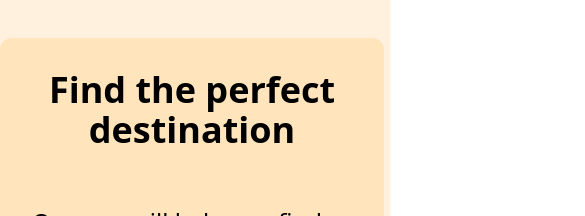
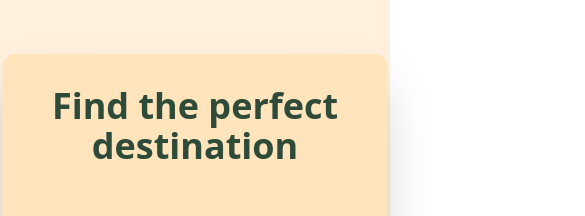
Before and after one commit to ElianGarcia01/mytinerary-ElianGarcia, a React (Vite) app: page / in a window 390 px wide. Shown: the part 1574-1790 px from the top of the page, 585 px wide, since content can reach past the window. Built offline with nearby package versions, Linux system fonts and the light colour scheme.

Commit message:
Section Carousel

```diff
--- a/src/components/Header.jsx
+++ b/src/components/Header.jsx
@@ -26,9 +26,10 @@ function Header() {
         <nav className="fixed top-0 left-0 w-full bg-slate-950/65 backdrop-blur-md text-white h-18 py-2 z-10 flex justify-center">
 
             <div className="container px-4 flex justify-between items-center h-full md:px-10 ">
+
                 {/* LOGO */}
                 <div>
-                    <a href="#" className="text-xl md:text-2xl lg:text-3xl font-bold">My Tinerary</a>
+                    <a href="" className="text-xl md:text-2xl lg:text-3xl font-bold">My Tinerary</a>
                 </div>
 
                 {/* Menu de navegacion visible ne pantallas grandes */}
@@ -36,12 +37,7 @@ function Header() {
                     {routes.map((route) => (
                         <li className="hover:text-gray-300 text-xl font-bold" key={route.path}><a href={route.path}>{route.name}</a></li>
                     ))}
-
                     < ButtonLogin />
-
-
-                    {/* <li><a href="#" className="hover:text-gray-300 text-xl font-bold">Home</a></li>
-                    <li><a href="#" className="hover:text-gray-300 text-xl font-bold">Cities</a></li> */}
                 </ul>
 
 
--- a/src/pages/Home.jsx
+++ b/src/pages/Home.jsx
@@ -23,17 +23,17 @@ export default function Home() {
             {/* SECCION MAIN HOME */}
             <div className=" bg-[#fff1de]">
 
-                <div className="min-h-screen flex flex-col-reverse lg:max-h-screen lg:flex-row lg:justify-center lg:space-x-6 lg:items-center">
+                <div className="min-h-screen flex flex-col-reverse justify-center items-center lg:max-h-screen lg:flex-row lg:justify-center lg:space-x-6 lg:items-center">
 
                     {/* CARD */}
-                    <div className="bg-[#ffe4bc] h-full w-96 p-8 rounded-xl flex flex-col justify-center space-y-14 mt-16">
-                        <h4 className=" text-center text-4xl font-bold">Find the perfect destination</h4>
+                    <div className="bg-[#ffe4bc] h-full w-96 p-8 rounded-xl flex flex-col justify-center space-y-14 mt-16 shadow-2xl">
+                        <h4 className="text-[#2E4A38] text-center text-4xl font-bold">Find the perfect destination</h4>
                         <p className=" text-2xl">Our app will help you find the perfect path for your next trip. With an easy-to-use interface and a host of itinerary options, planning your next trip has never been easier.</p>
                         <button className="bg-blue-700 hover:bg-blue-600/85 transition text-white p-3 rounded-lg font-bold text-xl cursor-pointer">View More</button>
                     </div>
 
                     {/* CAROUSEL */}
-                    <div className="h-full">
+                    <div className="h-full mt-4">
                         <h2 className="text-center font-bold text-3xl text-[#2E4A38]">Popular Tineraries</h2>
                         <Carousel></Carousel>
                     </div>
```
Also changed, not shown: src/components/Carousel.jsx (+8 -8 lines), src/components/Footer.jsx (added).
